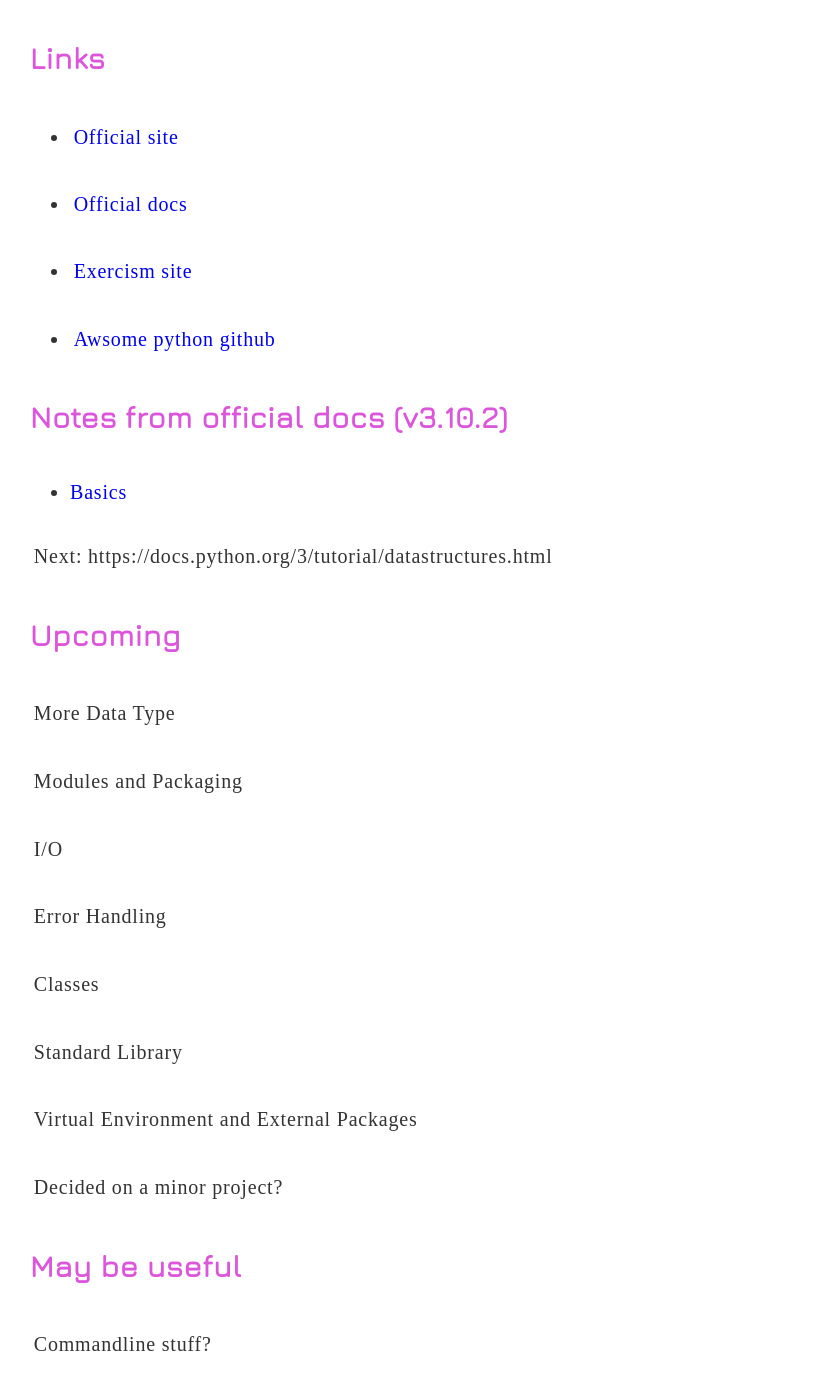
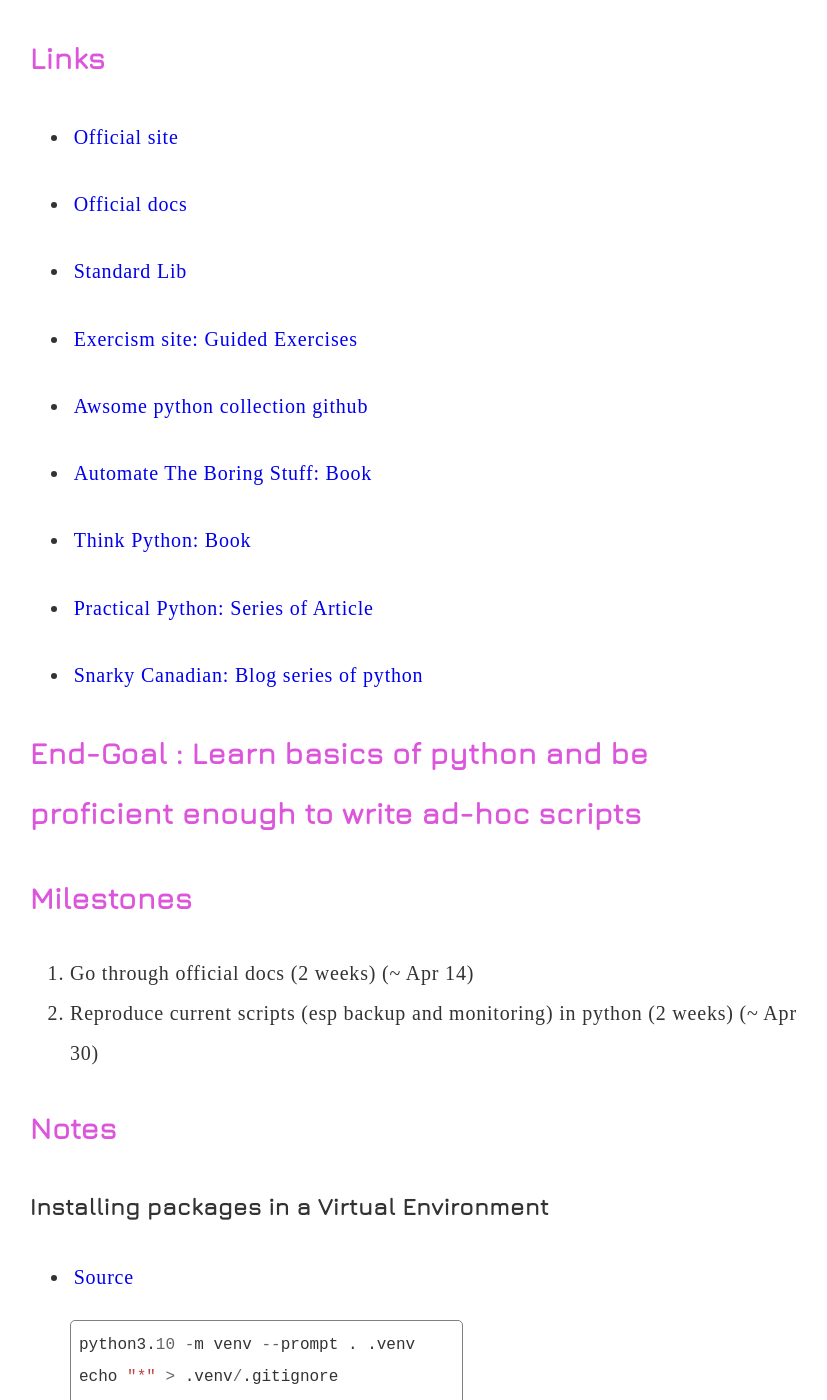
Before and after one commit to EMPAT94/empat94.github.io, a Jekyll site: the page built from _notes/python.md, in a window 1280 px wide and 1400 px high, scrolled down 272 px. Shown: the whole window, without its empty margins (226-1053 px from the left). Built offline with Jekyll 4.4.1, drawn with Linux system fonts in a browser that asks for light colours; some web fonts are replaced; comment, search, counter and statistics services are not loaded; some of the changed text lies outside the part shown.

Commit message:
Update notes

````diff
--- a/_notes/python.md
+++ b/_notes/python.md
@@ -1,7 +1,7 @@
 ---
 ---
 
-# python
+# Python
 
 ## Links
 
@@ -9,33 +9,67 @@
 
 - [Official docs](https://docs.python.org/3/tutorial/index.html)
 
-- [Exercism site](https://exercism.org/tracks/python)
+- [Standard Lib](https://docs.python.org/3/py-modindex.html)
 
-- [Awsome python github](https://github.com/vinta/awesome-python)
+- [Exercism site: Guided Exercises](https://exercism.org/tracks/python)
 
-## Notes from official docs (v3.10.2)
+- [Awsome python collection github](https://github.com/vinta/awesome-python)
+
+- [Automate The Boring Stuff: Book](https://automatetheboringstuff.com/2e/)
+
+- [Think Python: Book](https://www.greenteapress.com/thinkpython/html/index.html)
+
+- [Practical Python: Series of Article](https://dabeaz-course.github.io/practical-python/)
+
+- [Snarky Canadian: Blog series of python](https://snarky.ca/)
+
+## End-Goal : Learn basics of python and be proficient enough to write ad-hoc scripts
+
+## Milestones
+
+1. Go through official docs (2 weeks) (~ Apr 14)
+2. Reproduce current scripts (esp backup and monitoring) in python (2 weeks) (~ Apr 30)
+
+## Notes
+
+### Installing packages in a Virtual Environment
+
+- [Source](https://snarky.ca/a-quick-and-dirty-guide-on-how-to-install-packages-for-python/)
+
+  ```python
+  python3.10 -m venv --prompt . .venv
+  echo "*" > .venv/.gitignore
+  source .venv/bin/activate
+  python3.10 -m pip install --upgrade pip
+  ```
+
+  To deactivate: `source .venv/bin/deactivate`
+
+### From official docs and exercism
 
 - [Basics](./python/basics.md)
 
-Next: https://docs.python.org/3/tutorial/datastructures.html
+- Datastructures https://docs.python.org/3/tutorial/datastructures.html
 
-## Upcoming
+- More Data Type
 
-More Data Type
+- Modules and Packaging
 
-Modules and Packaging
+- I/O
 
-I/O
+- Error Handling
 
-Error Handling
+- Classes
 
-Classes
+- Standard Library
 
-Standard Library
+- Virtual Environment and External Packages
 
-Virtual Environment and External Packages
+- Decided on a minor project?
 
-Decided on a minor project?
+### From Exercism Syllabus
+
+- [Source](https://exercism.org/tracks/python/concepts)
 
 ## May be useful
 
````
Also changed, not shown: _notes/elixir.md (added, +18 -0 lines), _notes/haskell.md (added, +42 -0 lines), _notes/shell.md (+50 -5 lines), _notes/systemd.md (+1 -1 lines), _notes/vuejs.md (+11 -1 lines).
